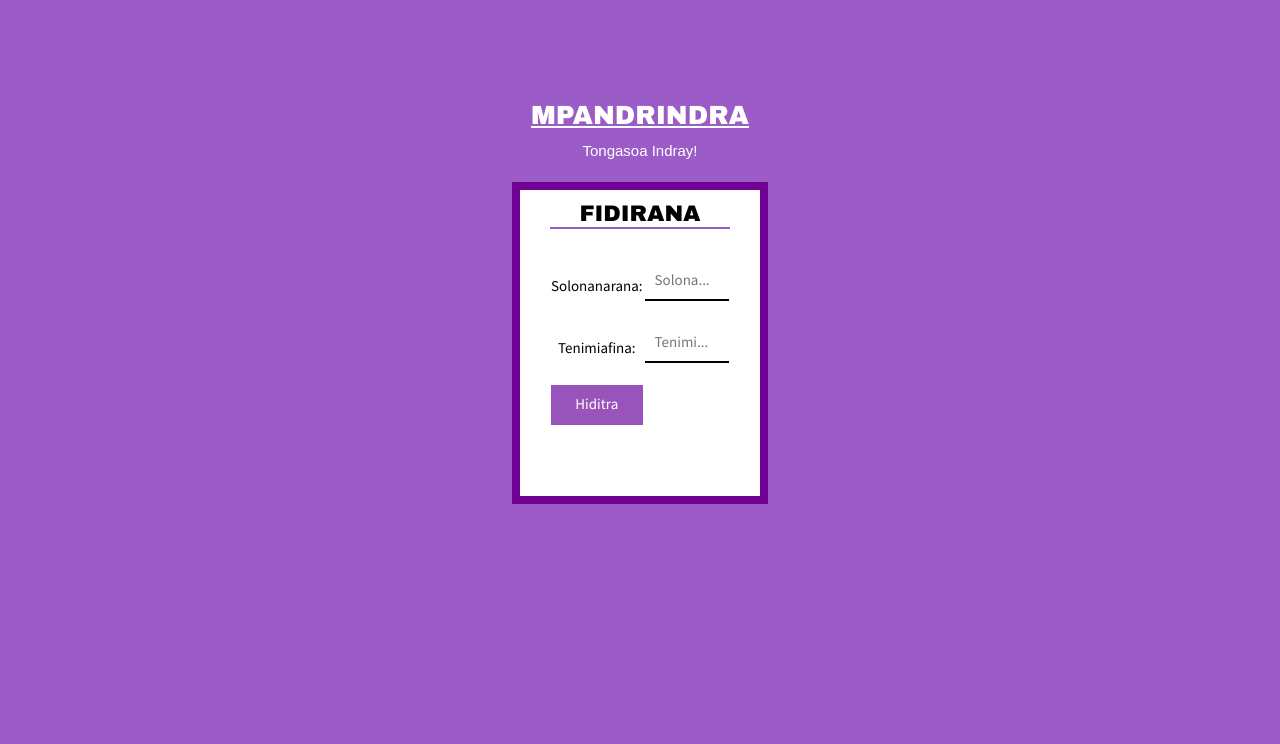
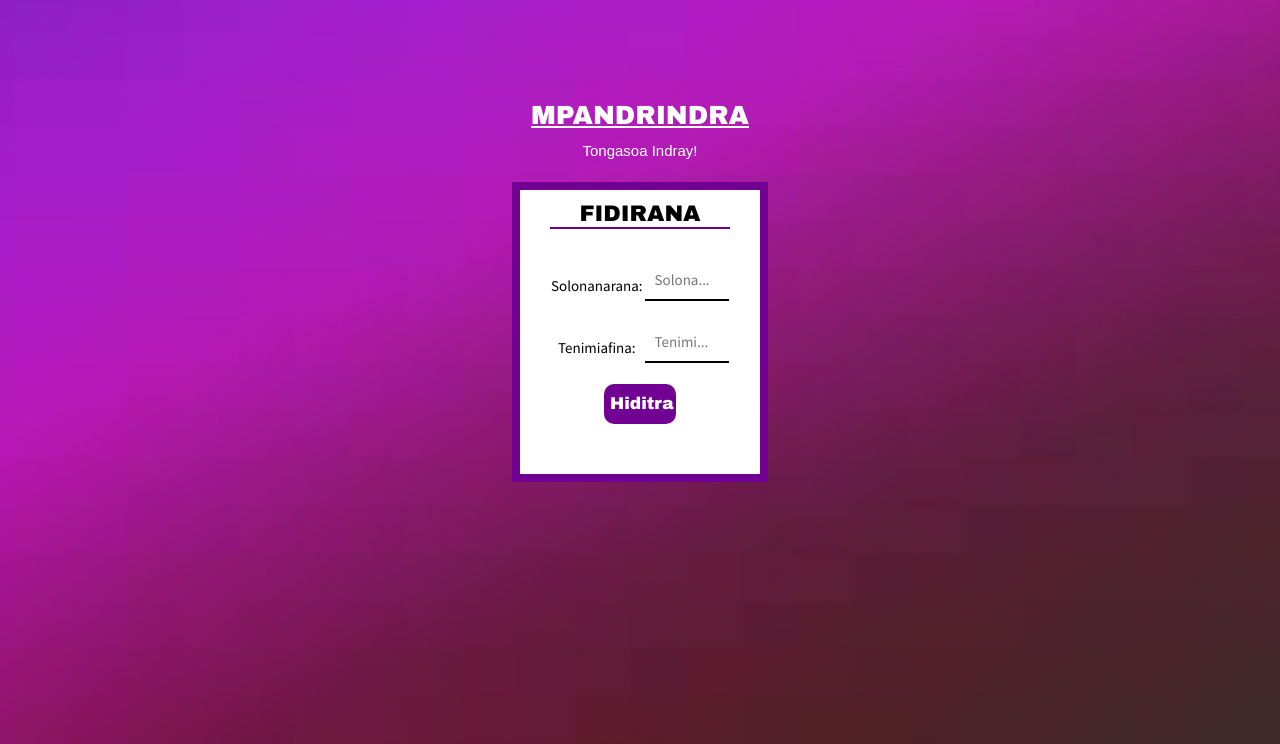
Before and after one commit to Tantely28/appFpvm, a PHP site: template back/templates/admin/login.html.twig in a window 1280 px wide. Shown: the top 744 px of the page. Run offline with PHP 8.4, Linux system fonts and the light colour scheme; the template is opened without the code that fills it, so the values that code supplies are empty; some libraries are stand-ins or nearby versions.

Commit message:
interface login admin back5

```diff
--- a/back/templates/admin/login.html.twig
+++ b/back/templates/admin/login.html.twig
@@ -10,7 +10,7 @@
 </head>
 <style>
     body{
-        background-color: #9b5cc7;
+        background: url(/images/bg.jpg) no-repeat center;
     }
     center h3{
         text-align: center;
@@ -44,7 +44,7 @@
         text-align: center;
         color:#000000;
         font-family: "Arial Black";
-        border-bottom: 2px solid #9b5cc7;
+        border-bottom: 2px solid #710193;
     }
     input {
         width: 100%;
@@ -56,6 +56,16 @@
         border: none;
         border-bottom: 2px solid #000000;
         margin-bottom: 20px;
+    }
+    button {
+        width: 40%;
+        height: 40px;
+        font-size: 17px;
+        color: white;
+        background-color: #710193;
+        border-radius: 10px;
+        border: none;
+        font-family: "Arial Black";
     }
 
 </style>
@@ -81,10 +91,8 @@
                 <td><label for="password">Tenimiafina:</label></td>
                 <td><input type="password" name="_password" placeholder="Tenimi..."></td>
             </tr>
-            <tr>
-                <td><input class="btn btn-info" type="submit" value="Hiditra" style="text-align: center"></td>
-            </tr>
         </table>
+        <button type="submit">Hiditra</button>
     </form>
 </center>
 </body>
```
Also changed, not shown: back/public/images/bg.jpg (added).
